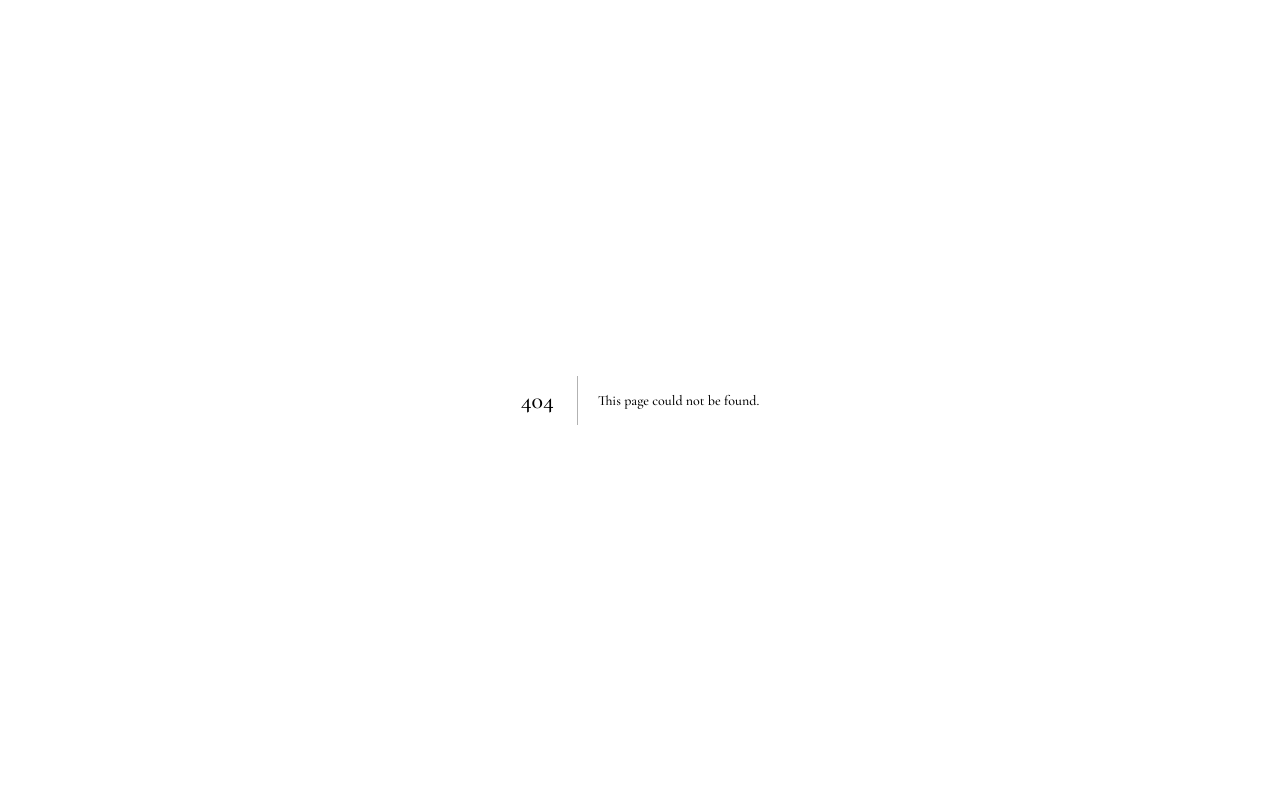
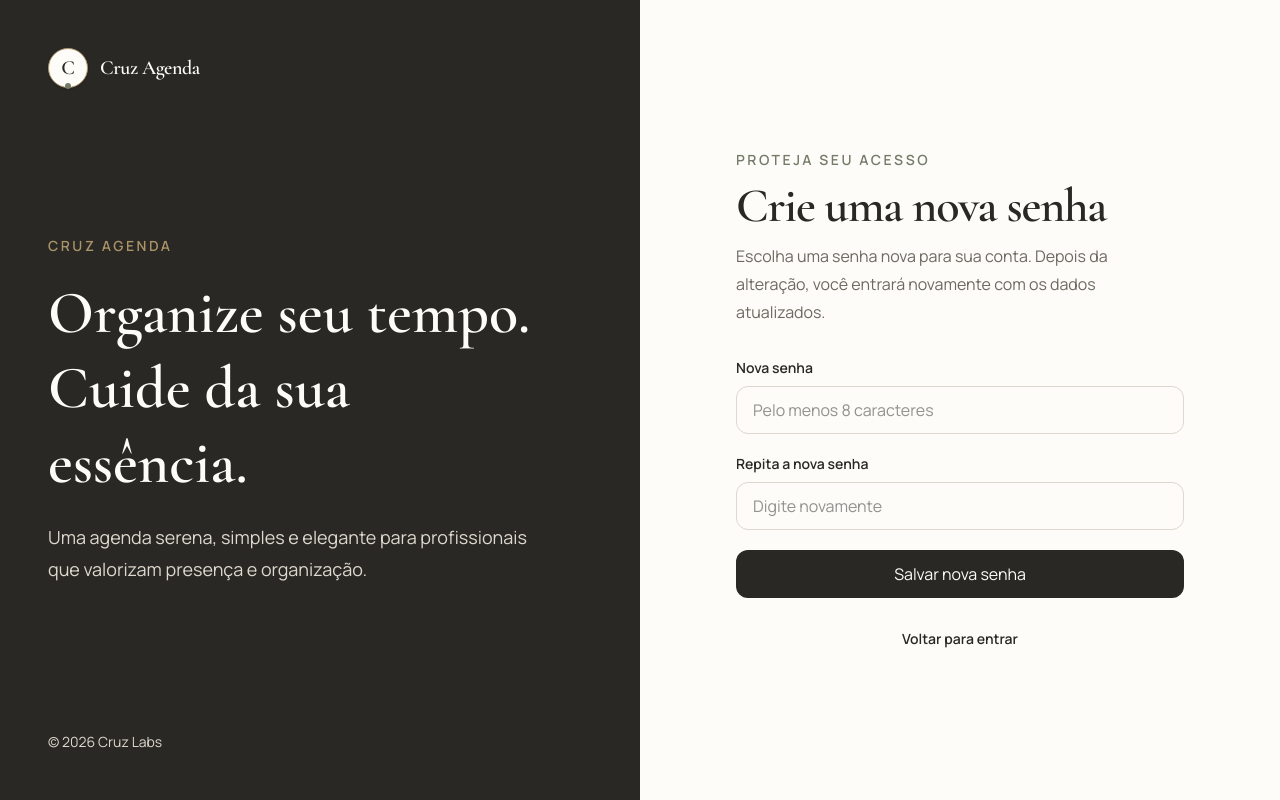
Before and after one commit to wesley956/cruzlabs, a Next.js app in the folder apps/web/: page /redefinir-senha in a window 1280 px wide. Before the commit this address had no page. Built offline with nearby package versions, Linux system fonts and the light colour scheme.

Commit message:
add password reset page

```diff
--- /dev/null
+++ b/apps/web/src/app/(auth)/redefinir-senha/page.tsx
@@ -0,0 +1,30 @@
+import Link from "next/link";
+import { ResetPasswordForm } from "@/features/auth/auth-forms";
+
+export const metadata = {
+  title: "Criar nova senha",
+  robots: { index: false, follow: false },
+};
+
+export default function ResetPasswordPage() {
+  return (
+    <div>
+      <p className="text-sm font-semibold uppercase tracking-[0.18em] text-[var(--sage)]">
+        Proteja seu acesso
+      </p>
+      <h1 className="mt-3 text-5xl font-semibold tracking-tight">Crie uma nova senha</h1>
+      <p className="mt-3 leading-7 text-[var(--foreground-muted)]">
+        Escolha uma senha nova para sua conta. Depois da alteração, você entrará novamente com os
+        dados atualizados.
+      </p>
+
+      <ResetPasswordForm />
+
+      <p className="mt-7 text-center">
+        <Link href="/entrar" className="text-sm font-semibold text-[var(--sage)]">
+          Voltar para entrar
+        </Link>
+      </p>
+    </div>
+  );
+}
```
